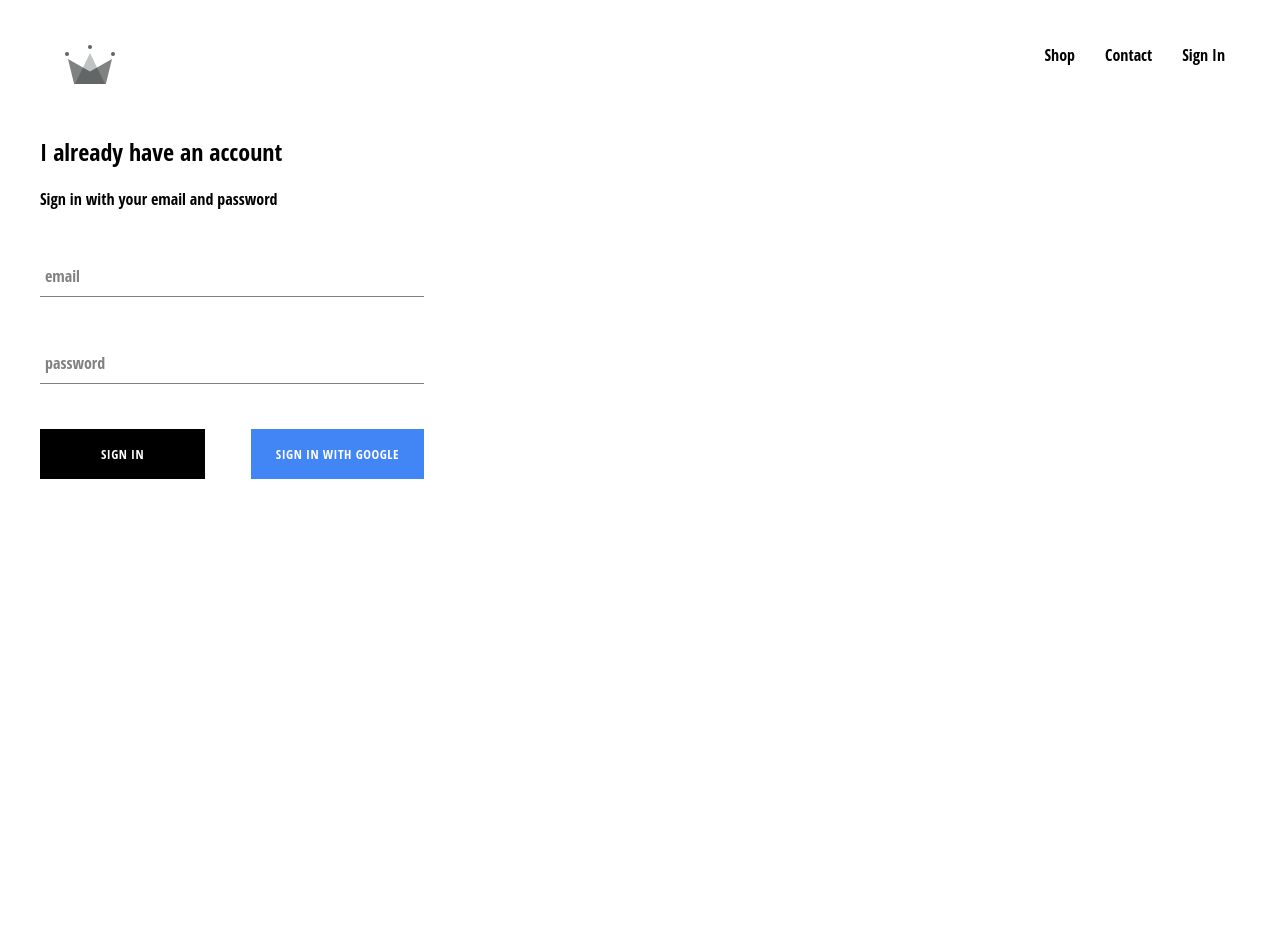
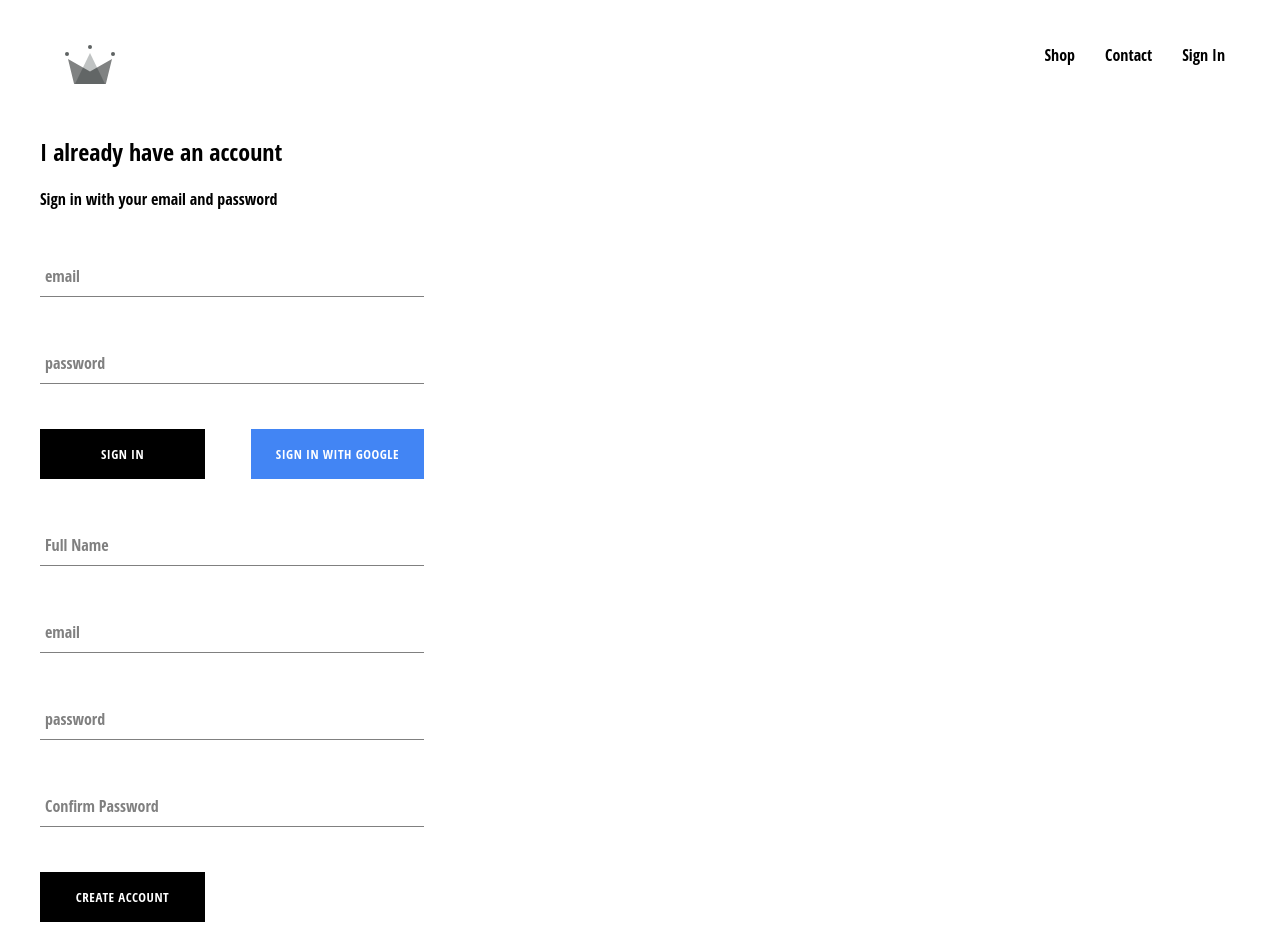
Before and after one commit to nickciambrone/insight-bets, a React (Create React App) app: page /sign-in in a window 1280 px wide. Before the commit the page ends 800 px from the top, so only its background shows below. Built offline with nearby package versions, Linux system fonts and the light colour scheme; no server answers.

Commit message:
impolemented firebase

```diff
--- a/src/App.js
+++ b/src/App.js
@@ -5,7 +5,7 @@
 import ShopPage from './pages/shop/shop.component'
 import Header from './components/header/header.componenet'
 import SignInAndSignUp from './pages/sign-in-and-sign-up/sign-in-and-sign-up.component'
-import {auth} from './firebase/firebase.utils'
+import {auth, createUserProfileDocument} from './firebase/firebase.utils'
 class App extends React.Component {
 constructor(){
   super()
@@ -15,9 +15,34 @@
 }
 unsubscribeFromAuth=null;
 componentDidMount(){
-  this.unsubscribeFromAuth = auth.onAuthStateChanged(user =>{
-    this.setState({currentUser:user});
-    console.log(user)
+  //this.unsSubscribeFromAuth = firebase.auth().onAuthStateChanged() , this function
+  // fires off whenever someone logs in or out and it takes in an async
+  //function with userAuth as a parameter, this parameter holds the value of the user information generated
+  //by firebase (if the user is logged in) or null, if the user is logged out.
+
+  this.unsubscribeFromAuth = auth.onAuthStateChanged(async userAuth =>{
+    //if the user in fact logged in
+    if (userAuth){
+      //create a userRef variable, which awaits a return value from createUserProfileDocument(userAuth)
+      //createProfileDocument takes in the this userAuth object and returns the document in the users collection
+      //at/user/:userAuth.uid, if one doesnt exist, we create one and return it anyway
+      const userRef = await createUserProfileDocument(userAuth);
+      //this firebase document has an onSnapshot method that listens for changes in the document's data,
+      //it will return the data of the document its called on at the time its called
+      userRef.onSnapshot(snapShot=>{
+        //with that data, we set the state with only the parameters that we want (the ones we created
+        //with userRef.set() in firebase.utils )
+        this.setState({
+          id:snapShot.id,
+          ...snapShot.data()
+          //console log the state to see the changes
+        }, ()=>console.log(this.state))
+      })
+    }
+    //if the user isnt logged in, just this.state.currentUser to null, (userAuth=null
+    //if the user is not signed in when auth.onAuthStateChanged is called)
+    this.setState({currentUser:userAuth});
+
   })
 }
 componentWillUnmount(){
--- /dev/null
+++ b/src/components/sign-up/sign-up.component.jsx
@@ -0,0 +1,96 @@
+import React from 'react'
+
+import './sign-up.styles.scss';
+import FormInput from '../form-input/form-input.component'
+import CustomButton from '../custom-button/custom-button.component';
+import {auth , createUserProfileDocument} from '../../firebase/firebase.utils'
+class SignUp extends React.Component {
+    constructor() {
+        super();
+        this.state = {
+            email: '',
+            password: '',
+            confirmPassword:'',
+            displayName:''
+        }
+    }
+
+    handleSubmit = async event =>{
+        event.preventDefault();
+        const {displayName, email, password, confirmPassword} = this.state;
+        if (password!==confirmPassword){
+            alert('uh oh')
+            return
+        }
+        try{
+            const { user } = await auth.createUserWithEmailAndPassword(
+                email,
+                password
+              );
+
+              await createUserProfileDocument(user, { displayName });
+
+              this.setState({
+                displayName: '',
+                email: '',
+                password: '',
+                confirmPassword: ''
+              });
+
+        }catch(error){
+            console.log(error)
+        }
+
+    };
+    handleChange = event => {
+        const { name, value } = event.target;
+        this.setState({
+            [name]: value
+        })
+    }
+    render() {
+
+        const {displayName, email, password, confirmPassword} = this.state;
+
+        return (
+            <div className='sign-up'>
+                <form className='sign-up-form' onSubmit={this.handleSubmit}>
+                <FormInput
+                        name='displayName'
+                        type='text'
+                        handleChange={this.handleChange}
+                        value={displayName}
+                        label='Full Name'
+                        required
+                    />
+                    <FormInput
+                        name='email'
+                        type='email'
+                        handleChange={this.handleChange}
+                        value={email}
+                        label='email'
+                        required
+                    />
+                    <FormInput
+                        name='password'
+                        type='password'
+                        handleChange={this.handleChange}
+                        value={password}
+                        label='password'
+                        required
+                    />
+                    <FormInput
+                        name='confirmPassword'
+                        type='password'
+                        handleChange={this.handleChange}
+                        value={confirmPassword}
+                        label='Confirm Password'
+                        required
+                    />
+                    <CustomButton type = 'submit'>Create Account</CustomButton>
+                </form>
+            </div>
+        )
+    }
+}
+export default SignUp;
--- /dev/null
+++ b/src/components/sign-up/sign-up.styles.scss
@@ -0,0 +1,7 @@
+.sign-up {
+    width: 30vw;
+    display: flex;
+    flex-direction: column;
+
+
+  }
--- a/src/firebase/firebase.utils.js
+++ b/src/firebase/firebase.utils.js
@@ -11,7 +11,29 @@
     appId: "1:171084054349:web:5d1d3f712c64913f450104",
     measurementId: "G-DL562QRE7C"
   }
+export const createUserProfileDocument = async (userAuth, additionalData)=>{
+    if (!userAuth){
+        return
+    }
 
+    const userRef = firestore.doc(`users/${userAuth.uid}`)
+    const snapShot = await userRef.get()
+
+    if (!snapShot.exists){
+        const { email} = userAuth
+        const createdAt = new Date()
+        try{
+           await userRef.set({
+               email,
+               createdAt,
+               ...additionalData
+           });
+        }catch(err){console.log(err.message)}
+    }
+    console.log(snapShot)
+
+    return userRef
+}
   firebase.initializeApp(config);
 
   export const auth = firebase.auth();
--- a/src/pages/sign-in-and-sign-up/sign-in-and-sign-up.component.jsx
+++ b/src/pages/sign-in-and-sign-up/sign-in-and-sign-up.component.jsx
@@ -1,9 +1,12 @@
 import React from 'react'
 import SignIn from '../../components/sign-in/sign-in.component'
-import './sign-in-and-sign-up.style.scss'
+import SignUp from '../../components/sign-up/sign-up.component'
+
+import './sign-in-and-sign-up.style.scss';
 const SignInAndSignUpPage = ()=>(
     <div className='.sign-in-and-sign-up'>
         <SignIn/>
+        <SignUp/>
     </div>
 )
 
--- a/src/pages/sign-in-and-sign-up/sign-in-and-sign-up.style.scss
+++ b/src/pages/sign-in-and-sign-up/sign-in-and-sign-up.style.scss
@@ -1,3 +1,6 @@
-div{
-    padding:'1px'
+.sign-in-and-sign-up{
+    width:850px;
+    display: flex;
+    justify-content: space-between;
+    margin: 30px auto;
 }
```
